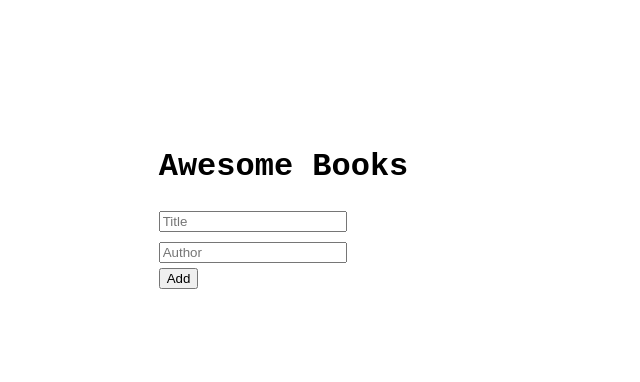
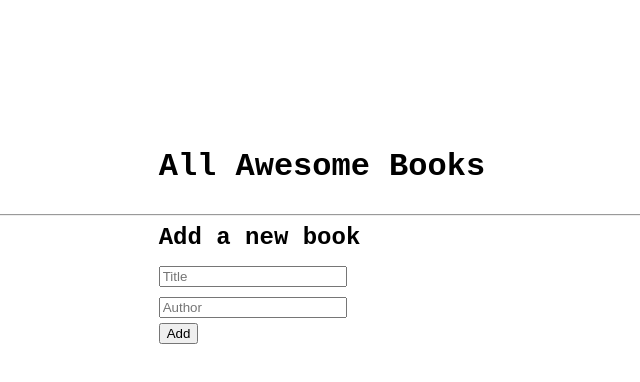
Before and after one commit to Umuhan/Awesome-books, a website: page index.html in a window 1280 px wide. Shown: the whole page, without its empty margins (238-878 px from the left). Drawn offline with Linux system fonts and the light colour scheme.

Commit message:
Update index.html

```diff
--- a/index.html
+++ b/index.html
@@ -1,24 +1,29 @@
 <!DOCTYPE html>
 <html>
 <head>
-    <meta charset="utf-8" />
-    <meta http-equiv="X-UA-Compatible" content="IE=edge" />
+    <meta charset='utf-8'>
+    <meta http-equiv='X-UA-Compatible' content='IE=edge'>
     <title>Awesome books: plain JavaScript with objects</title>
-    <meta name="viewport" content="width=device-width, initial-scale=1" />
-    <link rel="stylesheet" type="text/css" media="screen" href="main.css" />
+    <meta name='viewport' content='width=device-width, initial-scale=1'>
+    <link rel='stylesheet' type='text/css' media='screen' href='main.css'>
 </head>
 <body>
     <div class="library-container">
         <div class="headline">
-        <h1>Awesome Books</h1>
+            <h1>All Awesome Books</h1>
         </div>
-      <div class="display-books-container"></div>
+        <div class="display-books-container">
+        </div>
+        <hr class="underline">
         <div class="input-container">
-        <input type="text" id="title" placeholder="Title" />
-        <input type="text" id="author" placeholder="Author" />
+            <h2>Add a new book</h2>
+            <input type="text" id="title" placeholder="Title">
+            <input type="text" id="author" placeholder="Author">
+            <div class="add-btn-container">
                 <button class="add">Add</button>
             </div>
         </div>
-    <script src="main.js"></script>
+    </div>
+    <script src='main.js'></script>
 </body>
 </html>
```
Lines whose indentation alone changed are shown as unchanged.
